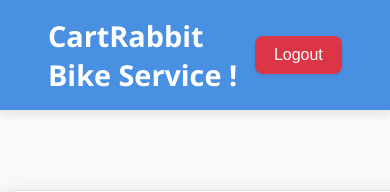
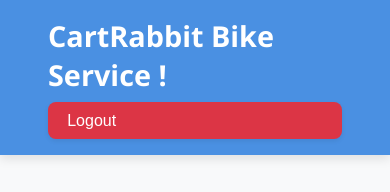
Before and after one commit to Sabari-Vasan-SM/Bike-Buddy, a React (Create React App) app in the folder client/: page / in a window 390 px wide. Shown: the top 192 px of the page. Built offline with nearby package versions, Linux system fonts and the light colour scheme; sample sign-in values are in the browser's storage.

Commit message:
functionality changes

```diff
--- a/client/src/styles/CustomerDashboard.css
+++ b/client/src/styles/CustomerDashboard.css
@@ -1,3 +1,59 @@
+@media (max-width: 600px) {
+  .dashboard-container {
+    padding: 0.5rem;
+    margin: 0.5rem;
+    border-radius: 6px;
+  }
+
+  .section-card {
+    padding: 0.75rem;
+    margin-bottom: 1rem;
+    border-radius: 8px;
+  }
+
+  .service-booking-section {
+    flex-direction: column;
+    gap: 1rem;
+  }
+
+  .service-booking-section .MuiFormControl-root,
+  .service-booking-section .MuiTextField-root {
+    min-width: 100%;
+    width: 100%;
+  }
+
+  .booking-card {
+    padding: 0.5rem;
+    margin-bottom: 0.75rem;
+    border-radius: 8px;
+  }
+
+  .booking-card-header {
+    flex-direction: column;
+    align-items: flex-start;
+    gap: 0.5rem;
+  }
+
+  .service-ready-message {
+    padding: 0.5rem;
+    font-size: 0.95rem;
+  }
+
+  .contact-support-section {
+    padding: 1rem;
+    margin-top: 1.5rem;
+    border-radius: 8px;
+  }
+
+  .contact-support-section h5 {
+    font-size: 1.1rem;
+  }
+
+  .contact-support-section p,
+  .contact-support-section .MuiTypography-body1 {
+    font-size: 0.95rem;
+  }
+}
 /* src/styles/CustomerDashboard.css */
 .dashboard-container {
   max-width: 1200px;
--- a/client/src/styles/Navbar.css
+++ b/client/src/styles/Navbar.css
@@ -1,3 +1,30 @@
+@media (max-width: 600px) {
+  .navbar {
+    flex-direction: column;
+    align-items: flex-start;
+    padding: 0.7rem 1rem;
+  }
+
+  .navbar-brand {
+    font-size: 1.2rem;
+    margin-bottom: 0.5rem;
+  }
+
+  .nav-links {
+    flex-direction: column;
+    gap: 0.7rem;
+    width: 100%;
+    align-items: flex-start;
+  }
+
+  .nav-links span,
+  .nav-links button {
+    width: 100%;
+    text-align: left;
+    padding: 0.7rem 1rem;
+    font-size: 1rem;
+  }
+}
 /* src/styles/Navbar.css */
 .navbar {
   display: flex;
```
